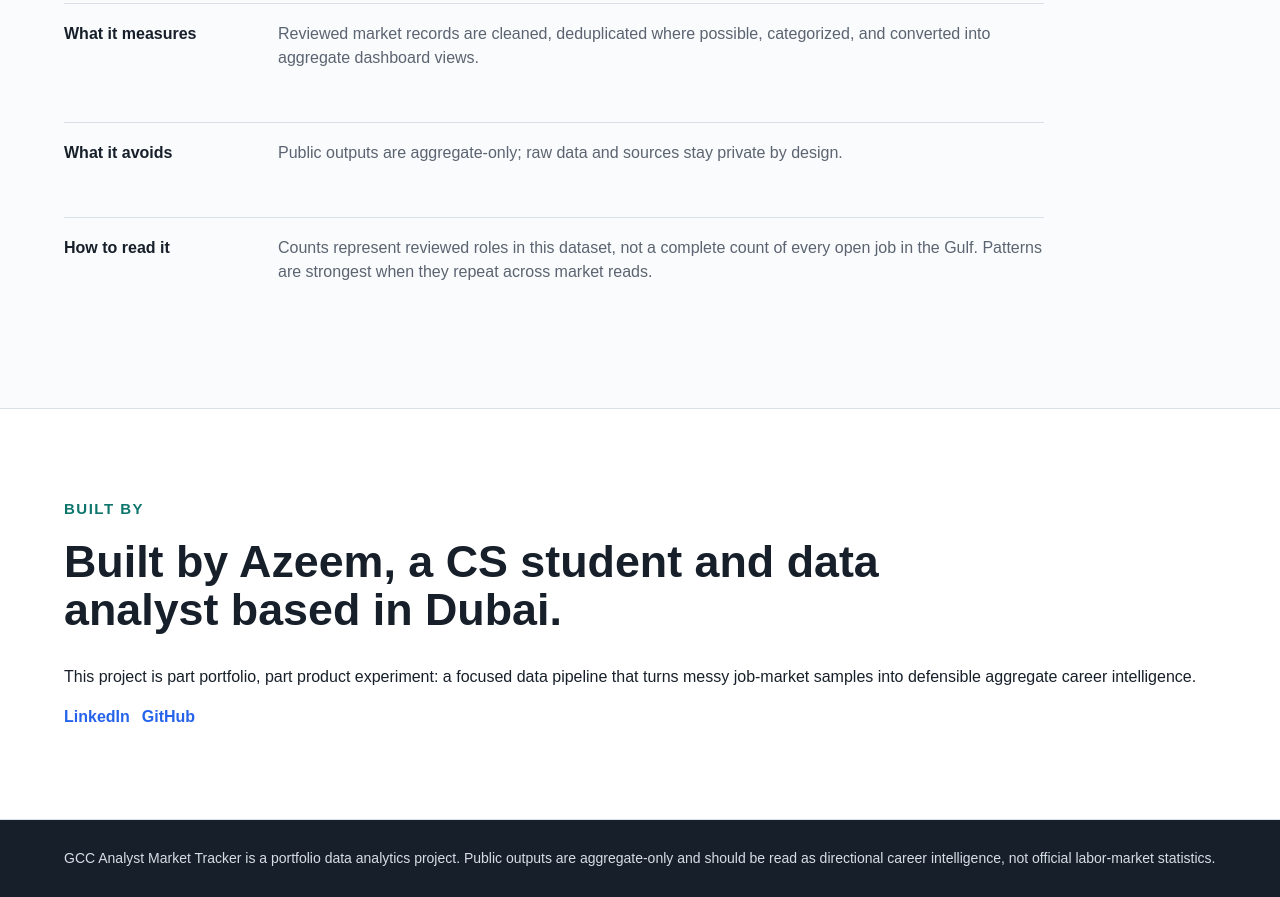
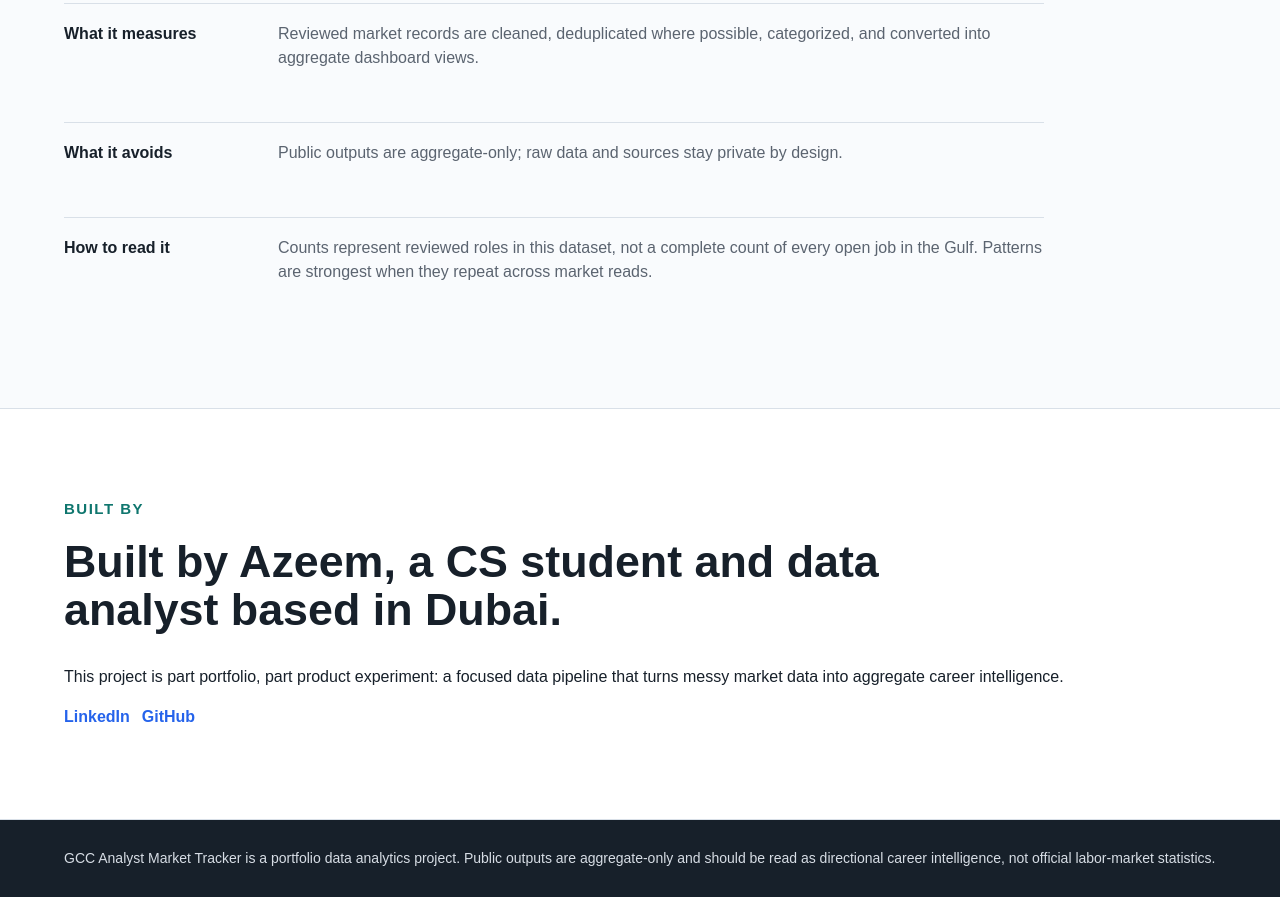
Before and after one commit to maze291/maze291.github.io, a plain HTML site: page index.html in a window 1280 px wide. Shown: the part 5563-6460 px from the top of the page. Drawn offline with Linux system fonts and the light colour scheme.

Commit message:
Remove defensive wording from public page

```diff
--- a/index.html
+++ b/index.html
@@ -254,7 +254,7 @@
           <h2 id="builder-title">Built by Azeem, a CS student and data analyst based in Dubai.</h2>
         </div>
         <p>
-          This project is part portfolio, part product experiment: a focused data pipeline that turns messy job-market samples into defensible aggregate career intelligence.
+          This project is part portfolio, part product experiment: a focused data pipeline that turns messy market data into aggregate career intelligence.
         </p>
         <div class="proof-actions">
           <a class="proof-link" href="https://www.linkedin.com/in/mohammed-abdul-azeem-4379a630a/">LinkedIn</a>
```
